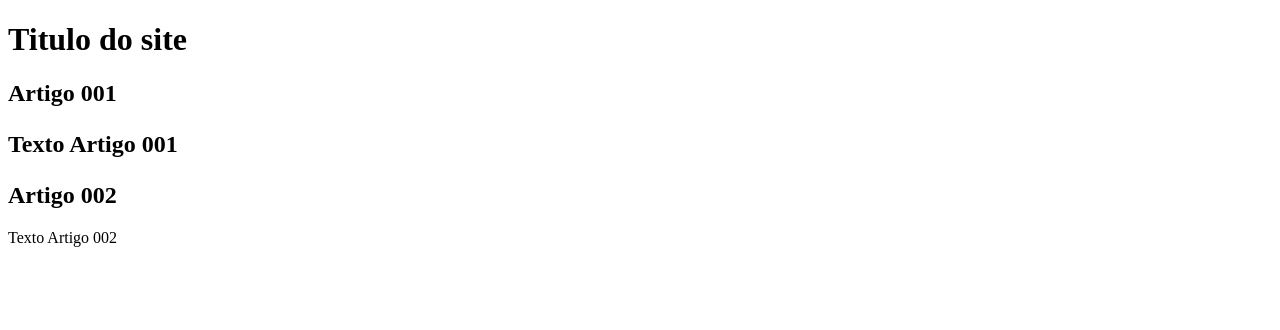
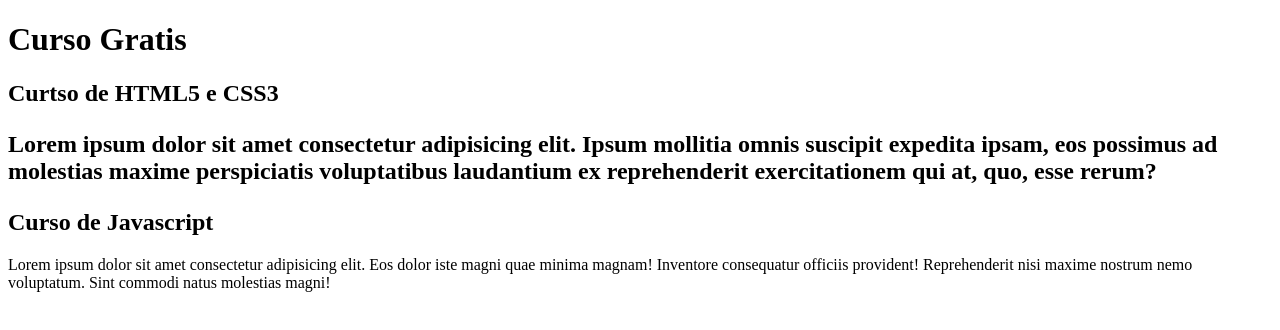
Before and after one commit to Oliveiraps/projeto-site, a plain HTML site: page index.html in a window 1280 px wide. Drawn offline with Linux system fonts and the light colour scheme.

Commit message:
inicio do conteudo

```diff
--- a/index.html
+++ b/index.html
@@ -8,17 +8,17 @@
 <body>
     <main>
         <header>
-            <h1>Titulo do site</h1>
+            <h1>Curso Gratis</h1>
             <header>
                 <article>
                     <h2>
-                        Artigo 001
-                        <p>Texto Artigo 001</p>
+                        Curtso de HTML5 e CSS3
+                        <p>Lorem ipsum dolor sit amet consectetur adipisicing elit. Ipsum mollitia omnis suscipit expedita ipsam, eos possimus ad molestias maxime perspiciatis voluptatibus laudantium ex reprehenderit exercitationem qui at, quo, esse rerum?</p>
                     </h2>
                 </article>
                 <article>
-                    <h2>Artigo 002</h2>
-                    <p>Texto Artigo 002</p>
+                    <h2>Curso de Javascript</h2>
+                    <p>Lorem ipsum dolor sit amet consectetur adipisicing elit. Eos dolor iste magni quae minima magnam! Inventore consequatur officiis provident! Reprehenderit nisi maxime nostrum nemo voluptatum. Sint commodi natus molestias magni!</p>
                 </article>
             </header>
         </header>
```
